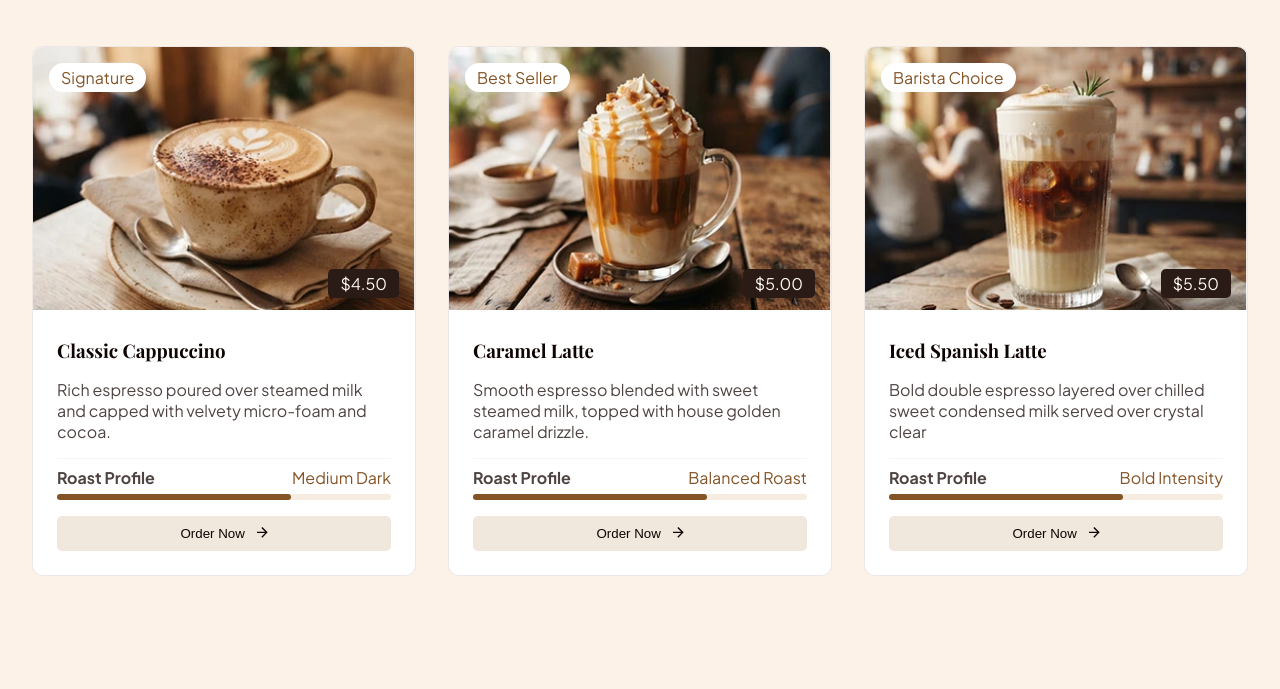
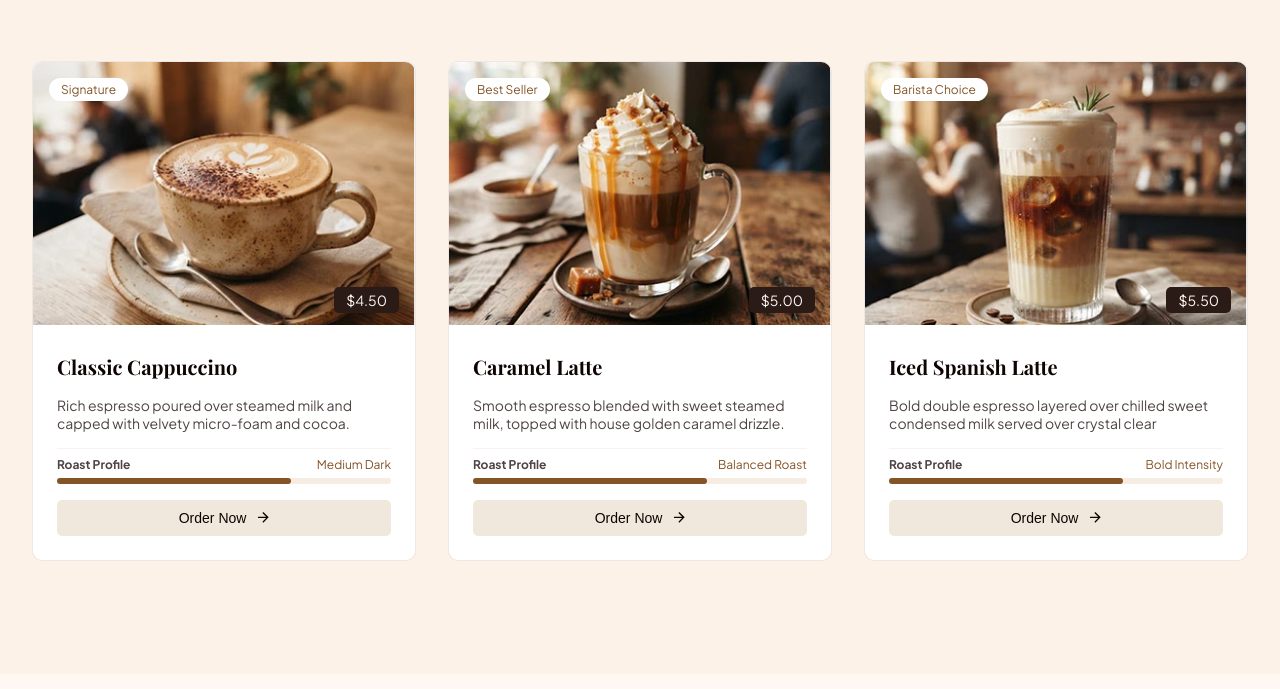
Before and after one commit to AbdulkaremSabaneh/Brew-Bean, a plain HTML site: page index.html in a window 1280 px wide. Shown: the part 225-914 px from the top of the page. Drawn offline with nearby package versions, Linux system fonts and the light colour scheme; a web font is replaced by a local one.

Commit message:
add font size to customer favorites section

```diff
--- a/assets/css/main.css
+++ b/assets/css/main.css
@@ -102,6 +102,9 @@ span{
     gap: 8px;
     padding-bottom: 64px;
 }
+.customer-favorites .head h2{
+    font-size: 40px;
+}
 
 .customer-favorites .row{
     gap: 32px;
--- a/index.html
+++ b/index.html
@@ -17,9 +17,9 @@
       <section class="customer-favorites">
         <div class="container">
           <div class="head">
-           <span>CURATED WITH CARE</span>
+            <span class="font-size12">CURATED WITH CARE</span>
             <h2>Customer Favorites</h2>
-          <p>
+            <p class="font-size16">
               Handcrafted drinks roasted to perfection, beloved by our
               neighborhood daily.
             </p>
@@ -31,25 +31,31 @@
                   src="./assets/imgs/customer-favorites-img/Classic-cappuccino.webp"
                   alt="Classic cappuccino"
                 />
-                <span class="product-badge">Signature</span>
-                <span class="product-price">$4.50</span>
+                <span class="product-badge font-size12">Signature</span>
+                <span class="product-price font-size14">$4.50</span>
               </div>
               <div class="product-content">
-                <h3>Classic Cappuccino</h3>
-                <p>
+                <h3 class="font-size20">Classic Cappuccino</h3>
+                <p class="font-size14">
                   Rich espresso poured over steamed milk and capped with velvety
                   micro-foam and cocoa.
                 </p>
                 <div class="product-roast-info">
                   <div class="roast-info">
-                    <h4>Roast Profile</h4>
-                    <span>Medium Dark</span>
+                    <h4 class="font-size12">Roast Profile</h4>
+                    <span class="font-size12">Medium Dark</span>
                   </div>
                   <div class="roast-bar">
                     <div class="roast-level-1"></div>
                   </div>
                 </div>
-                <button class="btn">Order Now <img src="./assets/imgs/customer-favorites-img/arrow.svg" alt="arrow"></button>
+                <button class="btn font-size14">
+                  Order Now
+                  <img
+                    src="./assets/imgs/customer-favorites-img/arrow.svg"
+                    alt="arrow"
+                  />
+                </button>
               </div>
             </div>
             <div class="product">
@@ -58,25 +64,31 @@
                   src="./assets/imgs/customer-favorites-img/caramel-latte.webp"
                   alt="caramel late"
                 />
-                <span class="product-badge">Best Seller</span>
-                <span class="product-price">$5.00</span>
+                <span class="product-badge font-size12">Best Seller</span>
+                <span class="product-price font-size14">$5.00</span>
               </div>
               <div class="product-content">
-                <h3>Caramel Latte</h3>
-                <p>
-                  Smooth espresso blended with sweet steamed
-milk, topped with house golden caramel drizzle.
+                <h3 class="font-size20">Caramel Latte</h3>
+                <p class="font-size14">
+                  Smooth espresso blended with sweet steamed milk, topped with
+                  house golden caramel drizzle.
                 </p>
                 <div class="product-roast-info">
                   <div class="roast-info">
-                    <h4>Roast Profile</h4>
-                    <span>Balanced Roast</span>
+                    <h4 class="font-size12">Roast Profile</h4>
+                    <span class="font-size12">Balanced Roast</span>
                   </div>
                   <div class="roast-bar">
                     <div class="roast-level-1"></div>
                   </div>
                 </div>
-                <button class="btn">Order Now <img src="./assets/imgs/customer-favorites-img/arrow.svg" alt="arrow"></button>
+                <button class="btn font-size14">
+                  Order Now
+                  <img
+                    src="./assets/imgs/customer-favorites-img/arrow.svg"
+                    alt="arrow"
+                  />
+                </button>
               </div>
             </div>
             <div class="product">
@@ -85,25 +97,31 @@ milk, topped with house golden caramel drizzle.
                   src="./assets/imgs/customer-favorites-img/iced-spanish-latte.webp"
                   alt="iced-spanish-latte"
                 />
-                <span class="product-badge">Barista Choice</span>
-                <span class="product-price">$5.50</span>
+                <span class="product-badge font-size12">Barista Choice</span>
+                <span class="product-price font-size14">$5.50</span>
               </div>
               <div class="product-content">
-                <h3>Iced Spanish Latte</h3>
-                <p>
-                 Bold double espresso layered over chilled
-sweet condensed milk served over crystal clear
+                <h3 class="font-size20">Iced Spanish Latte</h3>
+                <p class="font-size14">
+                  Bold double espresso layered over chilled sweet condensed milk
+                  served over crystal clear
                 </p>
                 <div class="product-roast-info">
                   <div class="roast-info">
-                    <h4>Roast Profile</h4>
-                    <span>Bold Intensity</span>
+                    <h4 class="font-size12">Roast Profile</h4>
+                    <span class="font-size12">Bold Intensity</span>
                   </div>
                   <div class="roast-bar">
                     <div class="roast-level-1"></div>
                   </div>
                 </div>
-                <button class="btn">Order Now <img src="./assets/imgs/customer-favorites-img/arrow.svg" alt="arrow"></button>
+                <button class="btn font-size14">
+                  Order Now
+                  <img
+                    src="./assets/imgs/customer-favorites-img/arrow.svg"
+                    alt="arrow"
+                  />
+                </button>
               </div>
             </div>
           </div>
```
Lines whose indentation alone changed are shown as unchanged.
